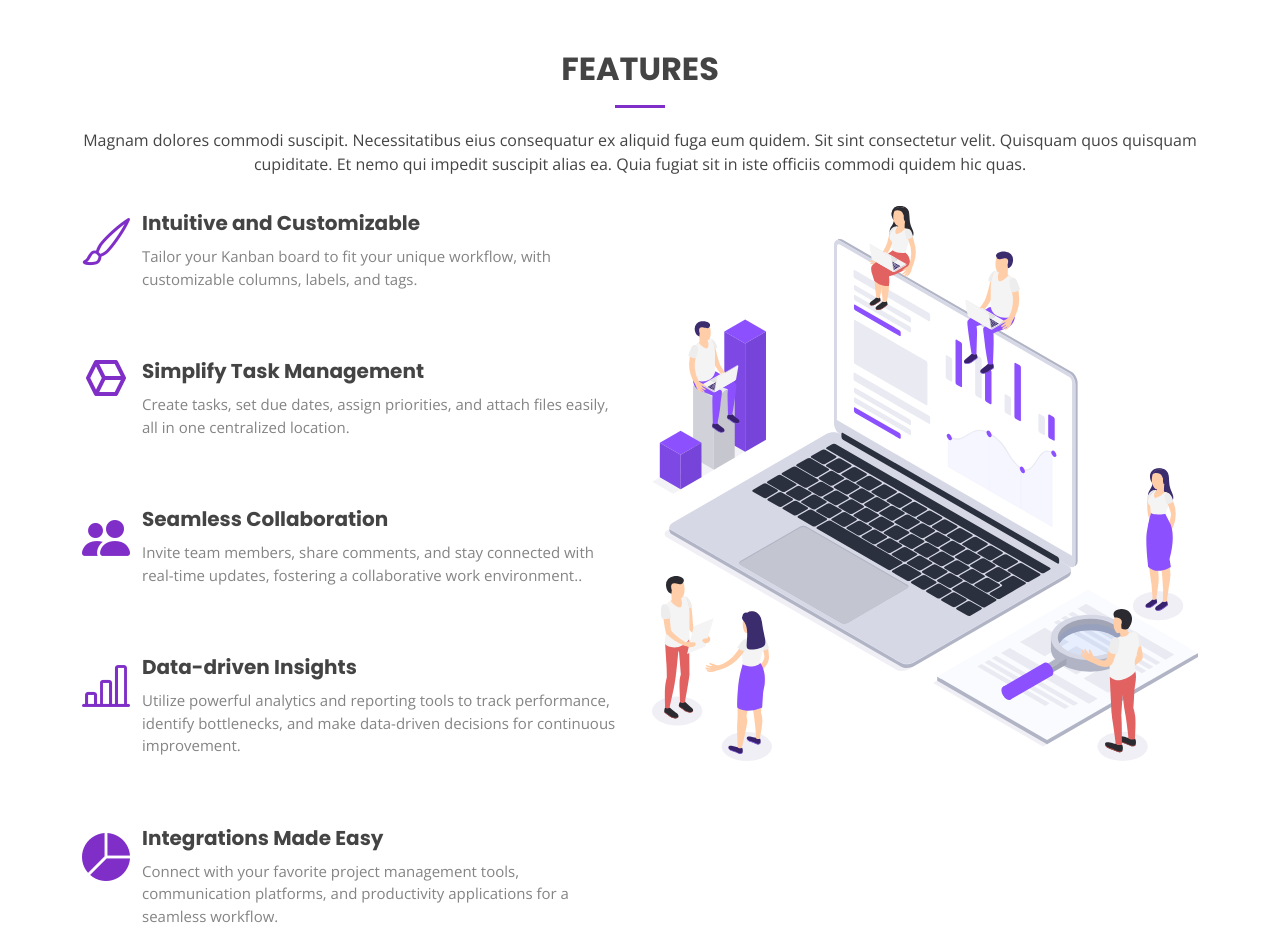
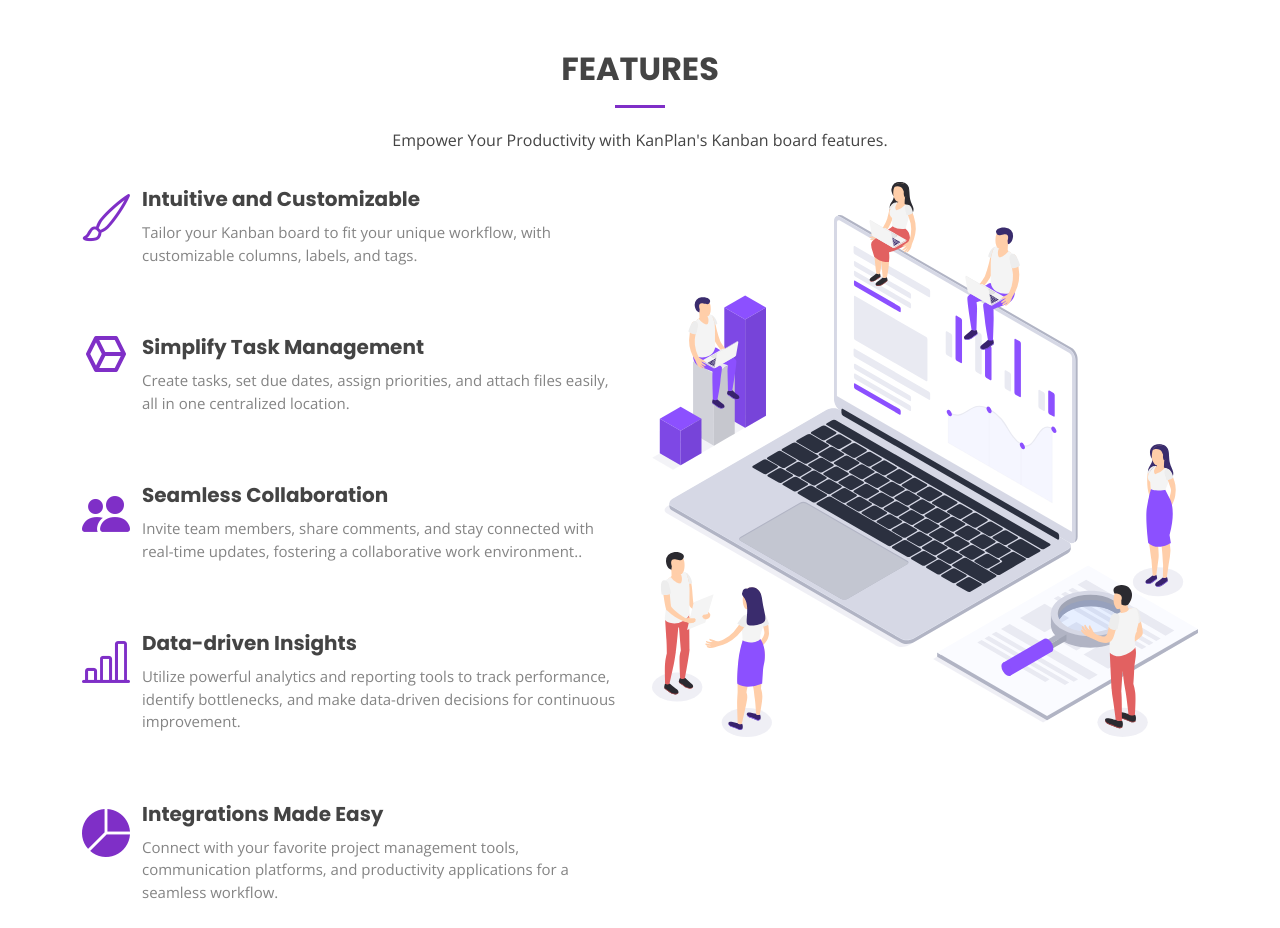
Before and after one commit to anushkasingh1701/KanPlan, a plain HTML site: page index.html in a window 1280 px wide. Shown: the part 2840-3768 px from the top of the page. Drawn offline with nearby package versions, Linux system fonts and the light colour scheme; files whose address does not match are found by name.

Commit message:
Update index.html

```diff
--- a/index.html
+++ b/index.html
@@ -202,7 +202,7 @@
 
         <div class="section-title">
           <h2>Features</h2>
-          <p>Magnam dolores commodi suscipit. Necessitatibus eius consequatur ex aliquid fuga eum quidem. Sit sint consectetur velit. Quisquam quos quisquam cupiditate. Et nemo qui impedit suscipit alias ea. Quia fugiat sit in iste officiis commodi quidem hic quas.</p>
+          <p>Empower Your Productivity with KanPlan's Kanban board features.</p>
         </div>
 
         <div class="row">
```
